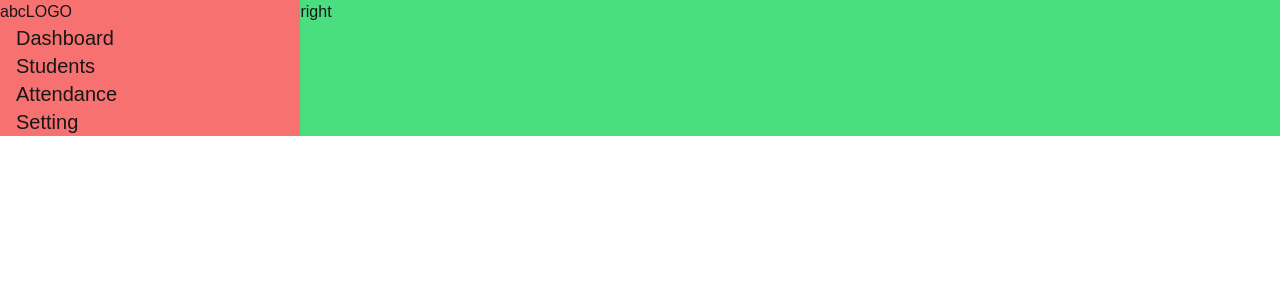
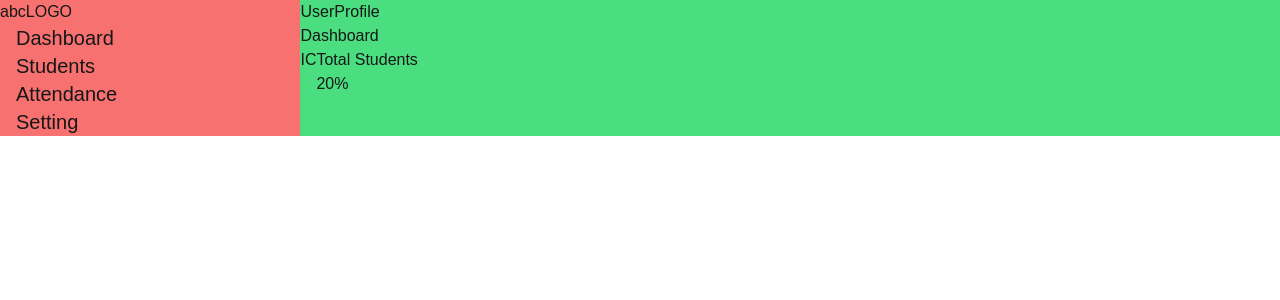
Before and after one commit to kumail-ahmad/Attendance, a Next.js app: page / in a window 1280 px wide. Shown: the top 300 px of the page. Built offline with nearby package versions, Linux system fonts and the light colour scheme.

Commit message:
added right section

```diff
--- a/app/page.js
+++ b/app/page.js
@@ -1,5 +1,3 @@
-import Image from "next/image";
-
 export default function Home() {
   return (
     <main>
@@ -16,7 +14,21 @@ export default function Home() {
           </div>
         </div>
 
-        <div className=" bg-green-400 w-[163vh] ">right </div>
+        <div className=" bg-green-400 w-[163vh] ">
+          <div>UserProfile</div>
+          <div>
+            <h1>Dashboard </h1>
+            <div className="boxes">
+              <div className="box flex ">
+                <div className="img">IC</div>
+                <div>
+                  <div className="heading">Total Students</div>
+                  <div className="value">20%</div>
+                </div>
+              </div>
+            </div>
+          </div>
+        </div>
       </section>
     </main>
   );
```
